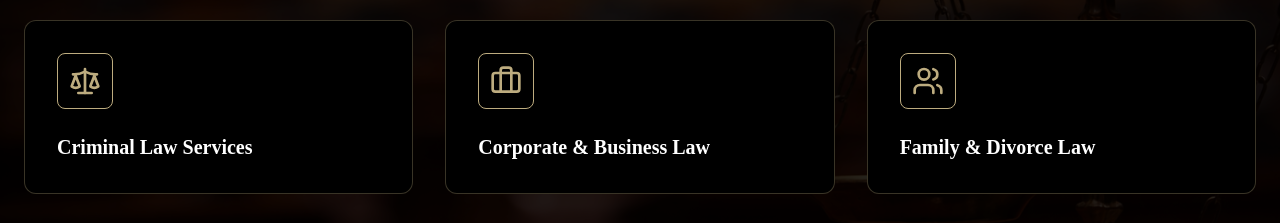
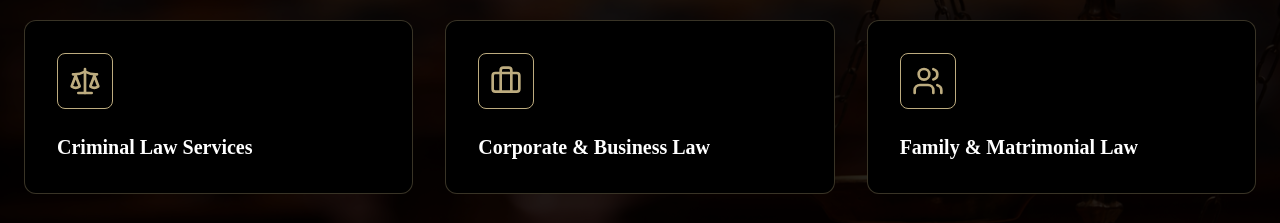
Before and after one commit to SurajCh6613/balagali-associates, a React (Vite) app in the folder frontend/: page / in a window 1280 px wide. Shown: the part 1900-2123 px from the top of the page. Built offline with nearby package versions, Linux system fonts and the light colour scheme.

Commit message:
Updated contact

```diff
--- a/frontend/src/pages/PracticeAreas.jsx
+++ b/frontend/src/pages/PracticeAreas.jsx
@@ -143,7 +143,7 @@ const practiceAreas = [
     icon: <Briefcase size={32} />,
   },
   {
-    title: "Family & Divorce Law",
+    title: "Family & Matrimonial Law",
     icon: <Users size={32} />,
   },
   {
@@ -166,7 +166,7 @@ const practiceAreas = [
 
 export default function PracticeAreas() {
   return (
-    <section className="section-padding  bg-[url('/hero1.png')] bg-cover relative">
+    <section id="practice" className="section-padding  bg-[url('/hero1.png')] bg-cover relative">
       <div className="absolute inset-0 bg-black/85"></div>
 
       {/* Heading Section */}
```
